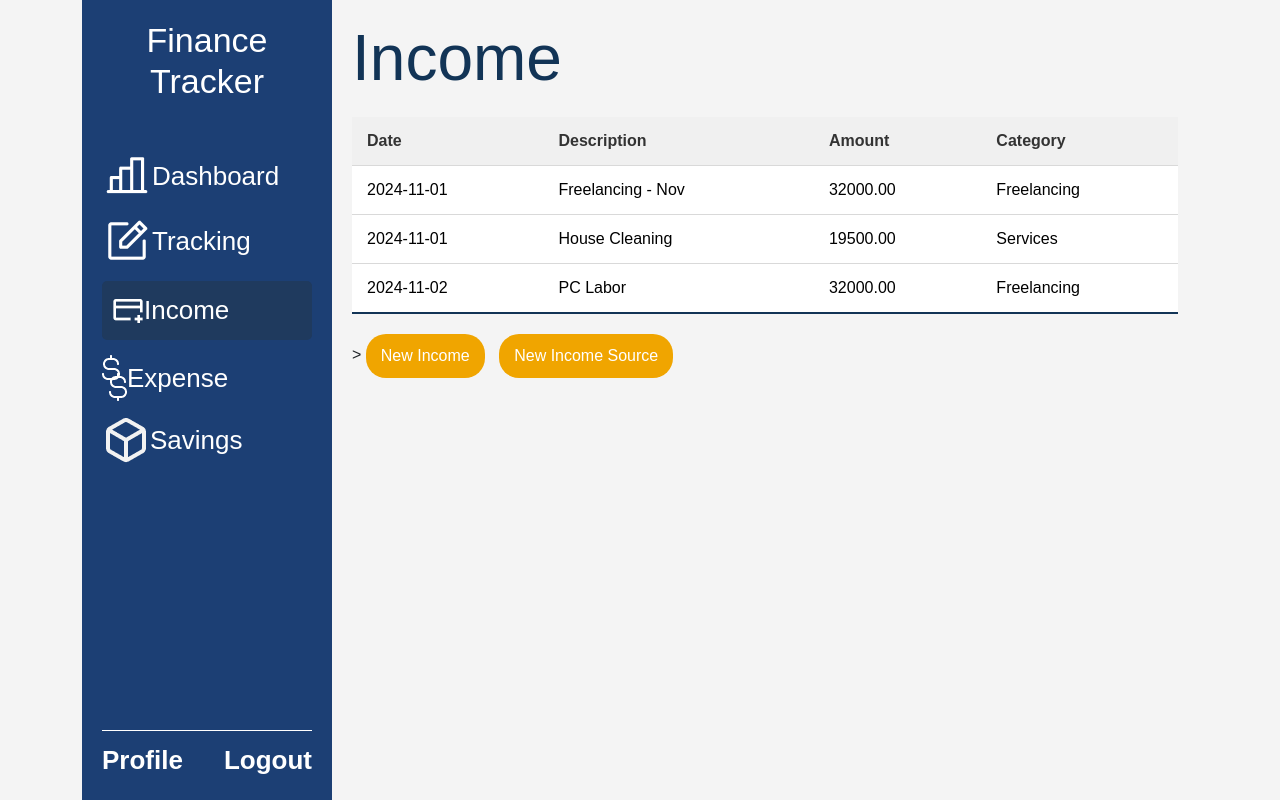
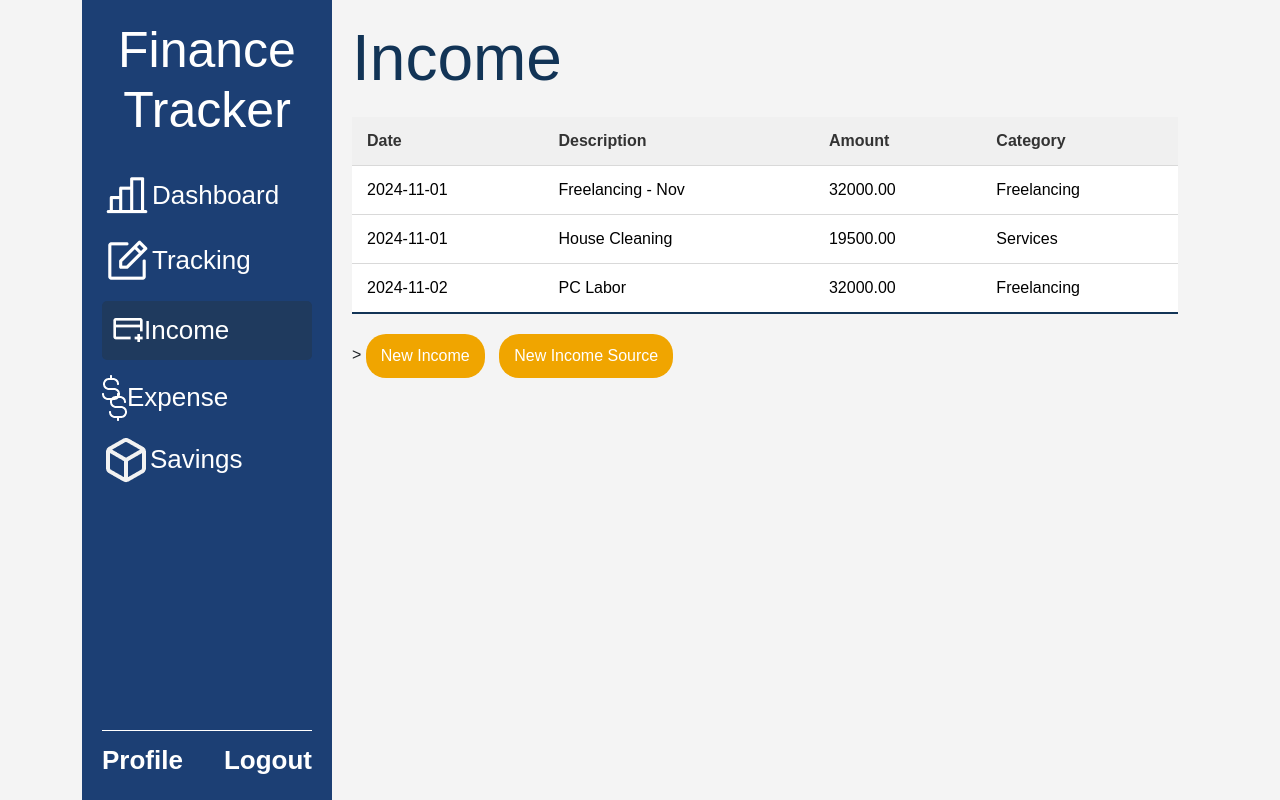
Before and after one commit to donenilo/WebProgFinals, a PHP site: page /income.php in a window 1280 px wide. Run offline with PHP 8.4, Linux system fonts and the light colour scheme; a user stored in the database is signed in; data comes from the database, SQL or seed files in the repository.

Commit message:
fixed navbar

```diff
--- a/css/styles.css
+++ b/css/styles.css
@@ -181,7 +181,7 @@ body {
 }
 
 .sidebar h2 {
-  font-size: 34px;
+  font-size: 50px;
   font-weight: 0;
   margin-bottom: -200px;
   text-align: center;
@@ -230,7 +230,7 @@ body {
 }
 .img_creditcard {
 width: 40px;
-margin-right: 15px;
+margin-right: 20px;
 }
 
 .img_dollarsigns {
```
